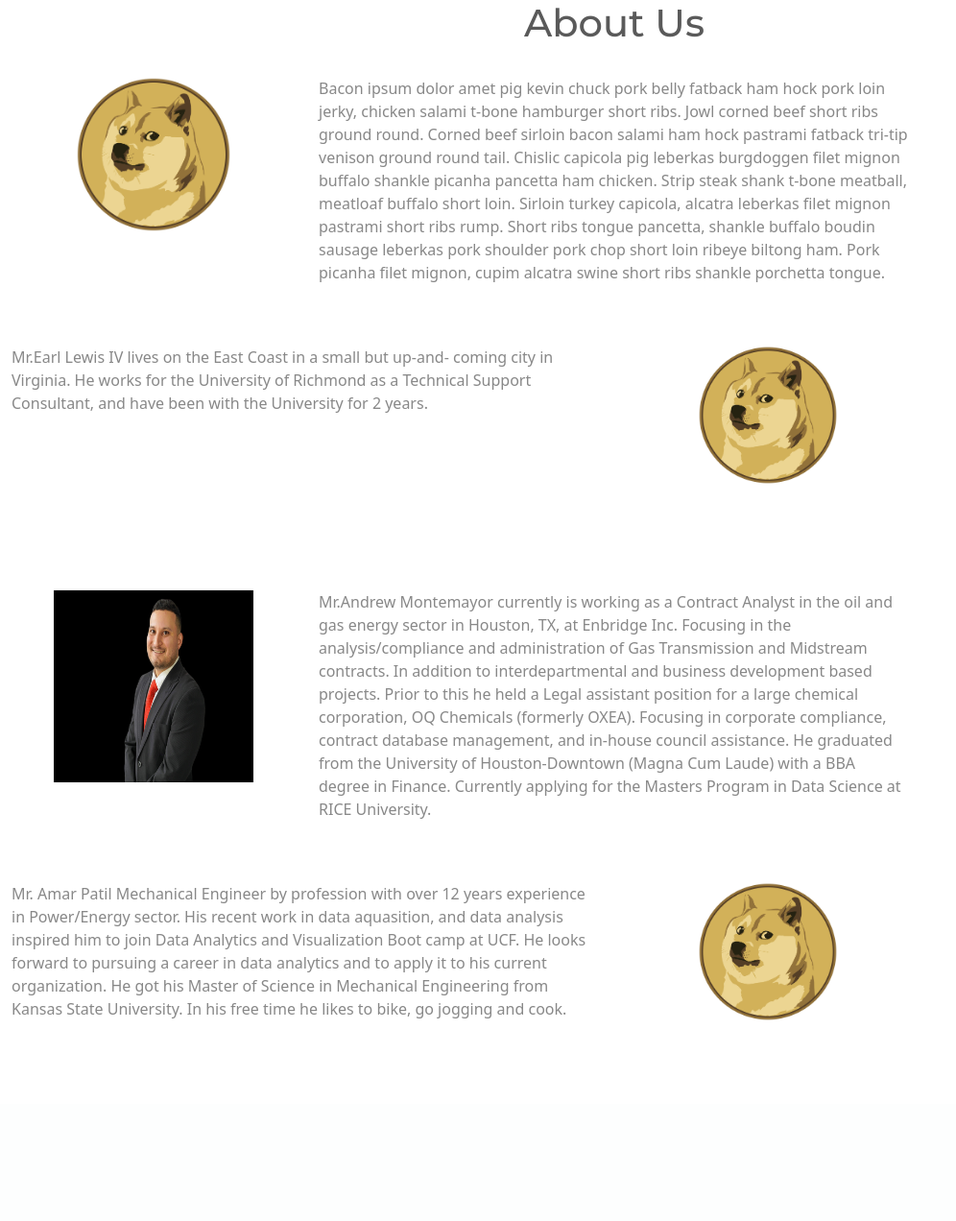
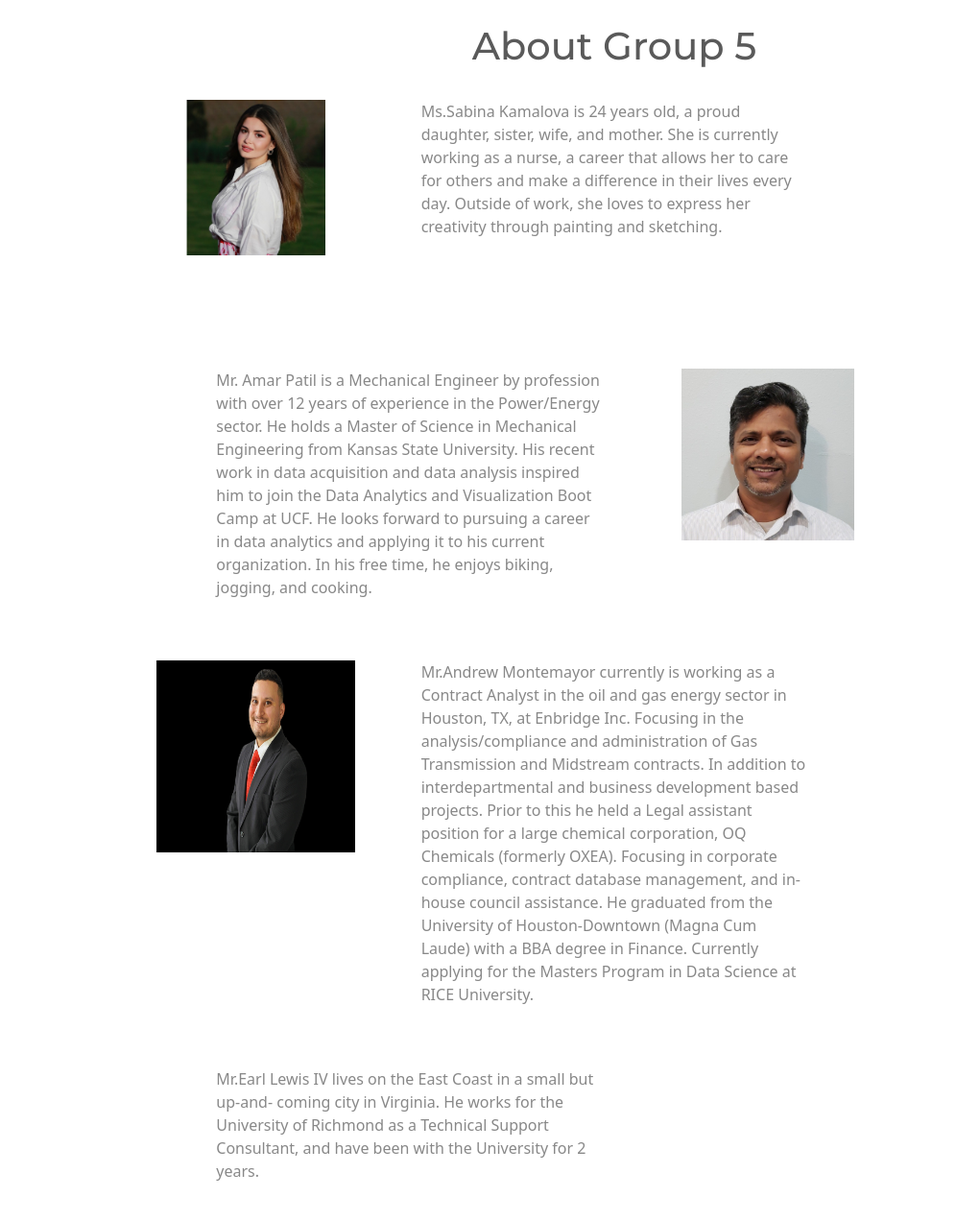
Before and after one commit to BootCamp24/project-3-group-05, a Flask app: page /about_us in a window 1280 px wide. Shown: the part 56-1328 px from the top of the page at 96% size, without its empty margins (0-996 px from the left). Before the commit the page ends 1119 px from the top, so only its background shows below. Run offline with Flask 3, Linux system fonts and the light colour scheme; some libraries are stand-ins or nearby versions.

Commit message:
Second last update

```diff
--- a/app/sqlHelper.py
+++ b/app/sqlHelper.py
@@ -49,6 +49,7 @@ class SQLHelper():
                         "Total Cases",
                         "Total Deaths",
                         "Total Recovered",
+                        "Active Cases",
                         Continent,
                         Country
 
--- a/app/static/js/app.js
+++ b/app/static/js/app.js
@@ -44,7 +44,9 @@ function do_work() {
       row.append("td").text(data_row["Total Test"]);
     }
     // Create the datatable
-    $('#data_table').DataTable();
+    $('#data_table').DataTable({
+      "order": [[3, 'desc']]
+    });
   }
 
   function make_stack(filtered_data) {
@@ -63,10 +65,10 @@ function do_work() {
       y: bar_y1,
       type: 'bar',
       marker: {
-        color: "#B5EFE5"
+        color: "#5A8B82"
       },
       text: bar_text,
-      name: "Total Recovered"
+      name: "Total Cases"
     };
 
     // Trace 2 for the Launch Successes
@@ -75,10 +77,10 @@ function do_work() {
       y: bar_y2,
       type: 'bar',
       marker: {
-        color: "#5A8B82"
+        color: "#B5EFE5"
       },
       text: bar_text,
-      name: "Total Deaths"
+      name: "Total Recovered"
     };
 
     // Create data array
@@ -86,7 +88,7 @@ function do_work() {
 
     // Apply a title to the layout
     let layout = {
-      title: "Total Recovered and Death Cases for Top 10 Countries",
+      title: "Total Cases and Total Recovered Cases for Top 10 Countries",
       // title: `Covid Analysis for top 10 ${continent}`,
       barmode: "group",
       // Include margins in the layout so the x-tick labels display correctly
@@ -133,7 +135,7 @@ function do_work() {
       values: values_cases,
       branchvalues:"total",
       marker: {
-        colors: ["#9CF4E4", "#83C9BC", "#619F94", "#358F7F", "#2ECAAE", "#244B7F"]
+        colors: ["#1E8975","#9CF4E4", "#83C9BC", "#619F94", "#358F7F", "#2ECAAE"]
       }
 
     };
--- a/app/static/js/map.js
+++ b/app/static/js/map.js
@@ -62,7 +62,7 @@ function createMap(features) {
 
 function doWork() {
   // URL to the queried data
-  let url = `http://127.0.0.1:5000/api/v1.0/get_map`;
+  let url = `/api/v1.0/get_map`;
 
 
   d3.json(url).then(function (data) {
--- a/app/templates/about_us.html
+++ b/app/templates/about_us.html
@@ -65,41 +65,55 @@
     <div class="container-fluid">
         <div class="row">
             <div class = "col-md-12 text-center">
-                <h1> About Us</h1>
+                <br>
+                <h1> About Group 5</h1>
 
             </div>
         </div>
         <br>
         <div class="row">
+            <div class = "col-md-1">
+
+            </div>
             <div class = "col-md-3">
-                <img src="./static/dogecoin-digital.jpg" alt="My Photo" style="display: block; margin: 0 auto;">
+                <img src="./static/sabina.jpg" alt="My Photo" style="display: block; margin: 0 auto;">
             </div>
-            <div class = "col-md-6">
-                <p*>Bacon ipsum dolor amet pig kevin chuck pork belly fatback ham hock pork loin jerky, chicken salami t-bone hamburger short ribs. Jowl corned beef short ribs ground round. Corned beef sirloin bacon salami ham hock pastrami fatback tri-tip venison ground round tail. Chislic capicola pig leberkas burgdoggen filet mignon buffalo shankle picanha pancetta ham chicken.
-
-                Strip steak shank t-bone meatball, meatloaf buffalo short loin. Sirloin turkey capicola, alcatra leberkas filet mignon pastrami short ribs rump. Short ribs tongue pancetta, shankle buffalo boudin sausage leberkas pork shoulder pork chop short loin ribeye biltong ham. Pork picanha filet mignon, cupim alcatra swine short ribs shankle porchetta tongue. </p>
+            <div class = "col-md-4">
+                <p*> Ms.Sabina Kamalova is 24 years old, a proud daughter, sister, wife,
+                    and mother. She is currently working as a nurse, a career that allows her to care
+                    for others and make a difference in their lives every day. Outside of work, she
+                    loves to express her creativity through painting and sketching. </p>
             </div>
         </div>
         <br>
         <br>
         <div class="row">
-            <div class = "col-md-6">
-                <p*> Mr.Earl Lewis IV lives on the East Coast in a small but up-and-
-coming city in Virginia. He works for the University of Richmond as a Technical
-Support Consultant, and have been with the University for 2 years. </p>
+            <div class = "col-md-2">
+
+            </div>
+            <div class = "col-md-4">
+                <p*> Mr. Amar Patil is a Mechanical Engineer by profession with over 12 years of experience in the Power/Energy sector.
+                    He holds a Master of Science in Mechanical Engineering from Kansas State University.
+                    His recent work in data acquisition and data analysis inspired him to join the Data Analytics and Visualization Boot Camp at UCF.
+                    He looks forward to pursuing a career in data analytics and applying it to his current organization.
+                     In his free time, he enjoys biking, jogging, and cooking.
+                     </p>
             </div>
             <div class = "col-md-3">
-                <img src="./static/dogecoin-digital.jpg" alt="My Photo" style="display: block; margin: 0 auto;">
+                <img src="./static/AmarP.jpg" alt="My Photo" style="display: block; margin: 0 auto;">
             </div>
 
         </div>
         <br>
         <br>
         <div class="row">
+            <div class = "col-md-1">
+
+            </div>
             <div class = "col-md-3">
                 <img src="./static/AJ_Headshot .jpg" alt="My Photo" style="display: block; margin: 0 auto;width: 300px; height: 200px;">
             </div>
-            <div class = "col-md-6">
+            <div class = "col-md-4">
                 <p*> Mr.Andrew Montemayor currently is working as a Contract Analyst in the oil and gas energy sector in Houston, TX, at Enbridge Inc.
                     Focusing in the analysis/compliance and administration of Gas Transmission and Midstream contracts.
                     In addition to interdepartmental and business development based projects.
@@ -110,14 +124,16 @@ Support Consultant, and have been with the University for 2 years. </p>
         <br>
         <br>
         <div class="row">
-            <div class = "col-md-6">
-                <p*> Mr. Amar Patil Mechanical Engineer by profession with over 12 years experience in Power/Energy sector. His recent work in data aquasition,
-                    and data analysis inspired him to join Data Analytics and Visualization Boot camp at UCF. He looks forward to pursuing a career in data
-                    analytics and to apply it to his current organization. He got his Master of Science in Mechanical Engineering from Kansas State University.
-                    In his free time he likes to bike, go jogging and cook. </p>
+            <div class = "col-md-2">
+
+            </div>
+            <div class = "col-md-4">
+                <p*>  Mr.Earl Lewis IV lives on the East Coast in a small but up-and-
+                    coming city in Virginia. He works for the University of Richmond as a Technical
+                    Support Consultant, and have been with the University for 2 years. </p>
             </div>
             <div class = "col-md-3">
-                <img src="./static/dogecoin-digital.jpg" alt="My Photo" style="display: block; margin: 0 auto;">
+                <!-- <img src="./sta" alt="My Photo" style="display: block; margin: 0 auto;"> -->
             </div>
 
         </div>
--- a/app/templates/citation.html
+++ b/app/templates/citation.html
@@ -77,6 +77,11 @@
                     <br/>
                     <br/>
                     <cite><a href=> https://www.ncbi.nlm.nih.gov/pmc/articles/PMC9052715/</a></cite>
+                    <br/>
+                    <br/>
+                    <br/>
+                    <cite><a href=> https://www.youtube.com/embed/isrrSE_d9EM/</a></cite>
+
                 </blockquote>
 
             </div>
```
Also changed, not shown: app/templates/dashboard.html (+17 -9 lines), app/templates/home.html (+11 -0 lines), app/static/AmarP.jpg (added), app/static/sabina.jpg (added).
